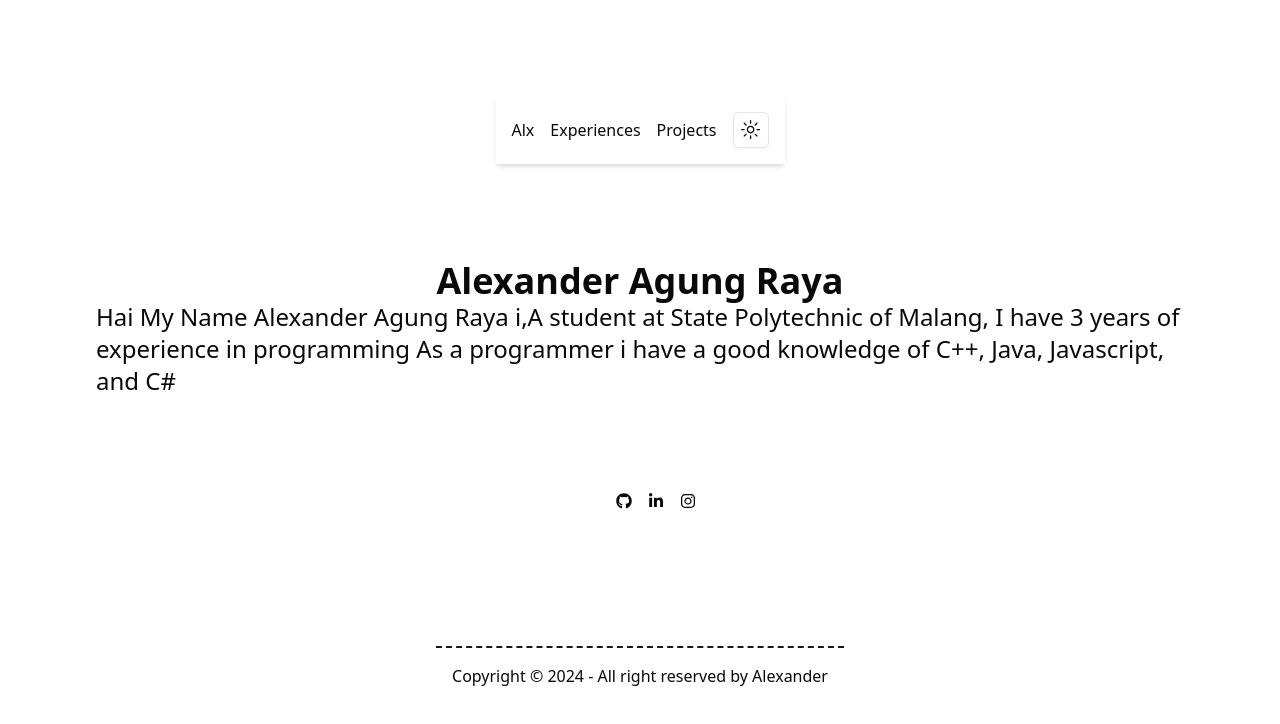
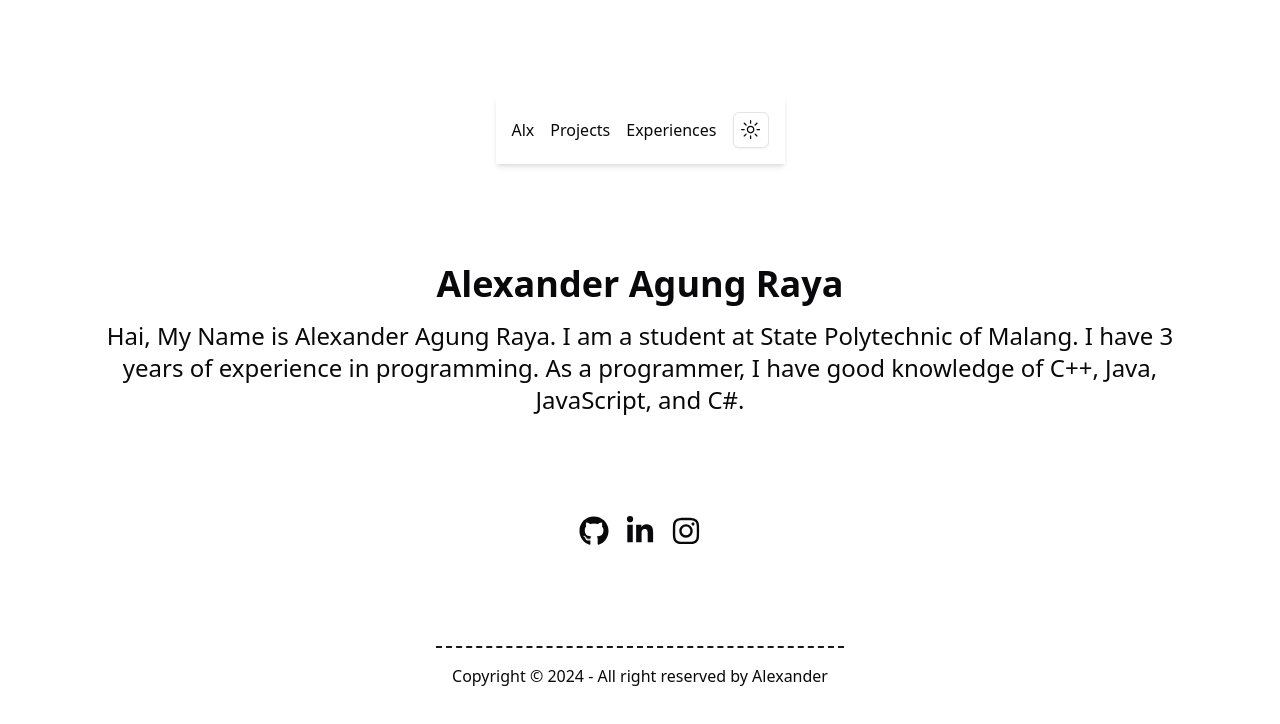
Before and after one commit to AlexanderDev2004/AlexPortofolio, a Next.js app in the folder Alex-Porto/: page / in a window 1280 px wide. Shown: the top 724 px of the page. Built offline with nearby package versions, Linux system fonts and the light colour scheme.

Commit message:
utak-utek

```diff
--- a/Alex-Porto/src/app/Projects/pages.tsx
+++ b/Alex-Porto/src/app/Projects/pages.tsx
@@ -0,0 +1,9 @@
+import Footer from "@/component/footer/footer";
+
+export default function Projects() {
+    return (
+        <div>
+            <Footer />
+        </div>
+    )
+}
--- a/Alex-Porto/src/app/page.tsx
+++ b/Alex-Porto/src/app/page.tsx
@@ -7,24 +7,33 @@ import AboutData from "@/Data/AboutData";
 
 export default function Home() {
   return (
-    <main className="flex min-h-screen flex-col items-center justify-between p-24">
+    <main className="flex flex-col min-h-screen items-center justify-between p-24">
+      {/* Navbar at the top */}
       <Navbar hover={"hover:text-accent"} />
 
-
       {/* About */}
-      <div className="flex flex-col items-center justify-center">
-        <h1 className="text-4xl font-bold">Alexander Agung Raya</h1>
-        <p className="text-2xl">{AboutData.About}</p>
+      <div className="flex flex-col items-center justify-center mt-10">
+        <h1 className="text-4xl font-bold text-center">Alexander Agung Raya</h1>
+        <p className="text-2xl text-center mt-4">
+          Hai, My Name is Alexander Agung Raya. I am a student at State Polytechnic of Malang.
+          I have 3 years of experience in programming. As a programmer, I have good knowledge
+          of C++, Java, JavaScript, and C#.
+        </p>
       </div>
 
       {/* Media Links */}
-      <div className="grid grid-cols-4 gap-4">
-        <p className="text-1xl"></p>
-        <a href="https://github.com/AlexanderDev2004" target="_blank" rel="noopener noreferrer"><FaGithub /></a>
-        <a href="https://www.linkedin.com/in/alexander-agung-raya-028770238/" target="_blank" rel="noopener noreferrer"><FaLinkedinIn /></a>
-        {/* Uncomment jika Twitter diaktifkan */}
-        {/* <a href="http://"><FaXTwitter /></a> */}
-        <a href="https://www.instagram.com/alexjynx01/" target="_blank" rel="noopener noreferrer"><FaInstagram /></a>
+      <div className="flex justify-center items-center mt-10 space-x-4">
+        <a href="https://github.com/AlexanderDev2004" target="_blank" rel="noopener noreferrer">
+          <FaGithub size={30} />
+        </a>
+        <a href="https://www.linkedin.com/in/alexander-agung-raya-028770238/" target="_blank" rel="noopener noreferrer">
+          <FaLinkedinIn size={30} />
+        </a>
+        {/* Uncomment if Twitter is enabled */}
+        {/* <a href="http://"><FaTwitter size={30} /></a> */}
+        <a href="https://www.instagram.com/alexjynx01/" target="_blank" rel="noopener noreferrer">
+          <FaInstagram size={30} />
+        </a>
       </div>
 
       {/* Footer */}
--- a/Alex-Porto/src/component/header/NavbarMenuDesktop.tsx
+++ b/Alex-Porto/src/component/header/NavbarMenuDesktop.tsx
@@ -6,12 +6,12 @@ interface NavbarMenuProps {
 
 export default function NavbarMenuDesktop({ hover }: NavbarMenuProps) {
   return (
-    <div className="hidden sm:flex gap-4 items-center">
-      <Link href="/experiences" className={`${hover}`}>
-        Experiences
+    <div className="hidden lg:flex gap-4 items-center">
+      <Link href="/projects">
+        <a className={hover}>Projects</a>
       </Link>
-      <Link href="/projects" className={`${hover}`}>
-        Projects
+      <Link href="/experiences">
+        <a className={hover}>Experiences</a>
       </Link>
     </div>
   );
```
